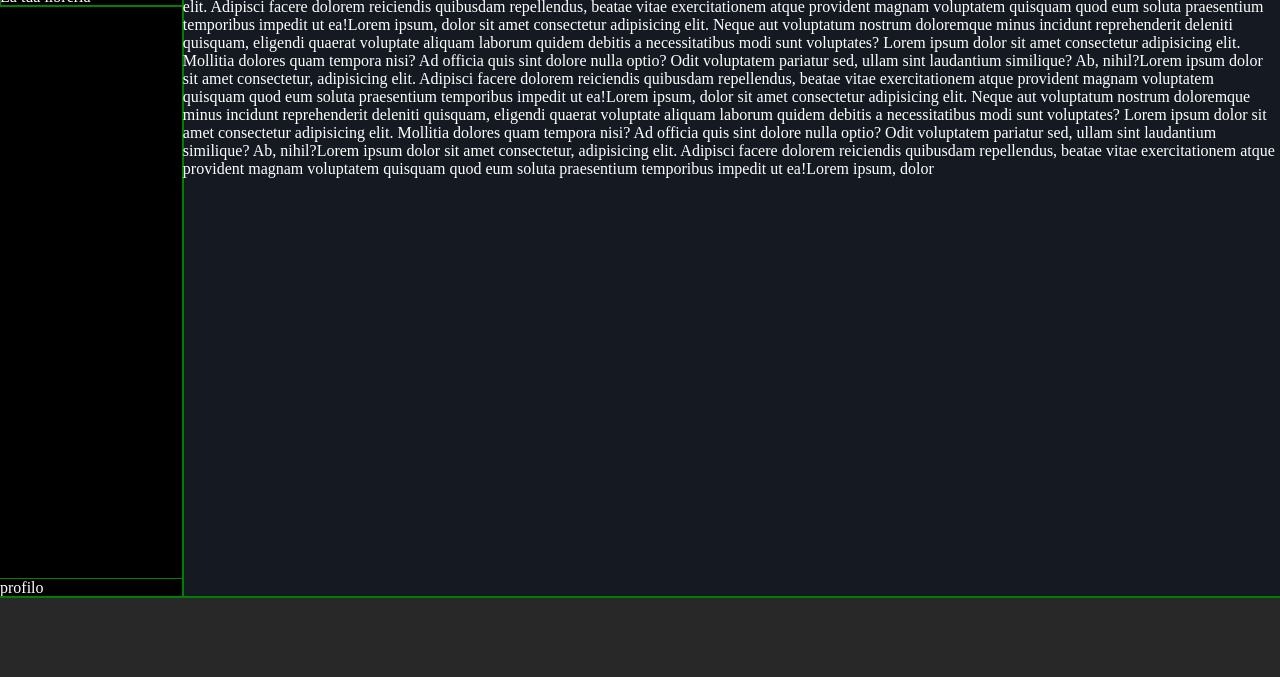
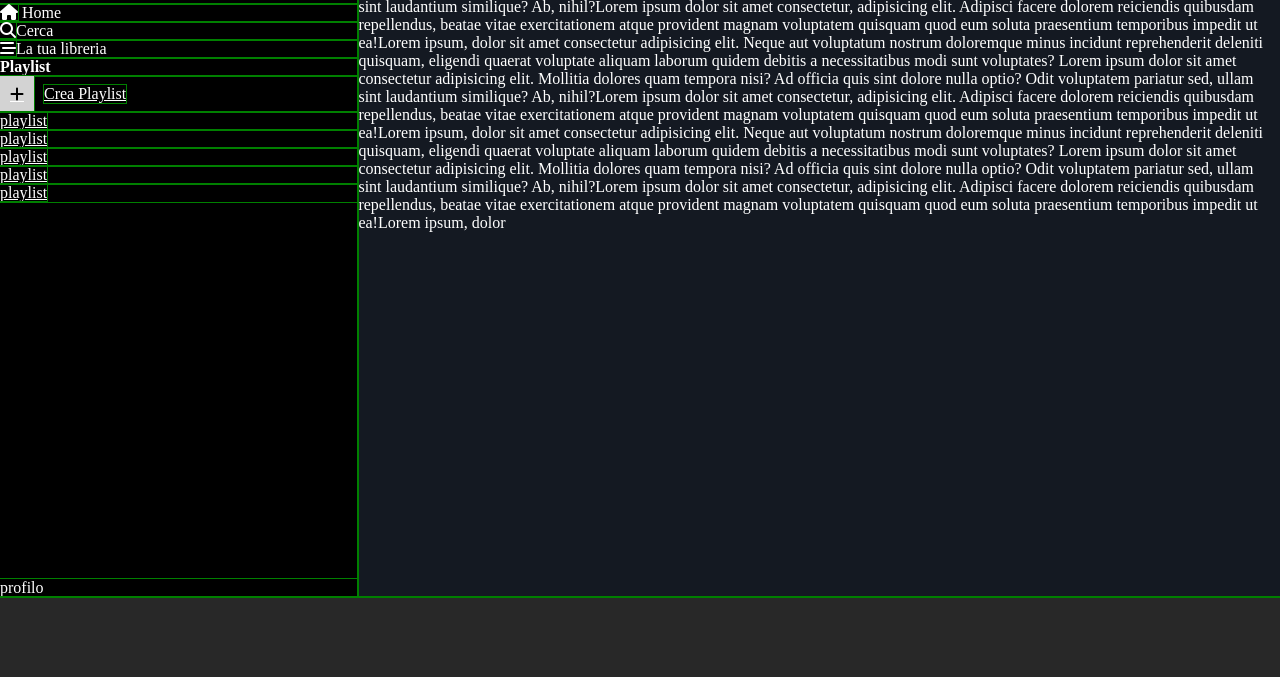
Before and after one commit to Riccardo-Gucciardo/html-css-spotifyweb, a plain HTML site: page index.html in a window 1280 px wide. Shown: the part 123-800 px from the top of the page. Drawn offline with Linux system fonts and the light colour scheme.

Commit message:
continuo esercizio

```diff
--- a/index.css
+++ b/index.css
@@ -3,6 +3,7 @@
     margin: 0;
     padding: 0;
     box-sizing: border-box;
+    color: white;
 }
 body{
     background-color: rgb(20, 25, 34);
@@ -15,7 +16,7 @@ body{
 }
 .side-bar{
     display: flex;
-    flex-basis: 10%;
+    flex-basis: 20%;
     flex-direction: column;
     justify-content: space-between;
     background-color: rgb(0, 0, 0);
@@ -55,11 +56,21 @@ body{
     text-decoration: none;
     padding: 10px 20px;
     border-radius: 20px;
+    color: white;
 }
 .logo{
     display: flex;
     padding-bottom: 20px;
 }
-.hidden-0{
 
+.contenuto-playlist a{
+    display: flex;
+    gap: 10px;
+    align-items: center;
 }
+.contenuto-playlist i {
+    padding: 10px;
+    background-color: lightgrey;
+    color: black;
+    text-decoration: none;
+}
--- a/index.html
+++ b/index.html
@@ -4,9 +4,11 @@
     <meta charset="UTF-8">
     <meta name="viewport" content="width=device-width, initial-scale=1.0">
     <title>Document</title>
-    <l1nK rel="stylesheet" href="https://conjs.Cloudflare.com/ajax/libs/font-awesome/6.7.1/css/all.min.css" -- crossorigin="anonymous" referrerpolicy="no-reterrer" />
     <link rel="stylesheet" href="./index.css">
     <link rel="stylesheet" href="./responsive.css">
+    <link rel="stylesheet" href="https://cdnjs.cloudflare.com/ajax/libs/font-awesome/6.7.1/css/all.min.css"
+    integrity="sha512-5Hs3dF2AEPkpNAR7UiOHba+lRSJNeM2ECkwxUIxC1Q/FLycGTbNapWXB4tP889k5T5Ju8fs4b1P5z/iB4nMfSQ=="
+    crossorigin="anonymous" referrerpolicy="no-referrer" />
 </head>
 <body>
     <div class="all">
@@ -16,14 +18,38 @@
                     <img style="width: 100%;" class="hidden-0" src="./immagini/logo-small.svg"alt="logo smartphone">
                     <img style="width: 100%;" class="hidden" src="./immagini/logo.svg" alt="logo big">
                 </div>
-                <div>
-                    <span ><i style="width: 100%;" class="fa-solid fa-house"></i> Home</span>
-                    <span>Cerca</i></span>
-                    <span><i style="width: 100%;" class="fa-solid fa-bars-staggered"></i>La tua libreria</span>
+                <div class="utent-utility">
+                <div class="menù" >
+                    <span ><i class="fa-solid fa-house"></i> Home</span>
+                    <span><i class="fa-solid fa-magnifying-glass"></i>Cerca</span>
+                    <span><i class="fa-solid fa-bars-staggered"></i>La tua libreria</span>
                 </div>
-                <div></div>
-             </div>
+                </div>
+                <div class="aggiungi-playlist">
+                        <h4>
+                            Playlist
+                        </h4>
+                        <div class="contenuto-playlist">
+                            <a style="color: white;" href="">
+                                <div class="quadrato">
+                                <i class="fa-solid fa-plus"></i>
+                                </div>
+                                <span>
+                                Crea Playlist
+                                </span>
+                            </a>
+                        </div >
+                        <ul >
+                            <li><a href="">playlist</a></li>
+                            <li><a href="">playlist</a></li>
+                            <li><a href="">playlist</a></li>
+                            <li><a href="">playlist</a></li>
+                            <li><a href="">playlist</a></li>
+                        </ul>
+                </div>
+            </div>
             <div class="bottom-side-bar"> profilo</div>
+
         </div>
             <div class="centrale">
                 <div class="header">
--- a/responsive.css
+++ b/responsive.css
@@ -1,5 +1,11 @@
 @media screen and (min-width: 320px) {
     .hidden{
+        display: none;
+    }
+    .utent-utility div{
+        display: none;
+    }
+    .aggiungi-playlist{
         display: none;
     }
 
@@ -12,7 +18,7 @@
         font-size: 1.5rem;
     }
     .side-bar{
-        flex-basis: 15%;
+        flex-basis: 35%;
     }
     .hidden{
         display: flex;
@@ -20,5 +26,8 @@
     .hidden-0{
         display: none;
     }
+    .utent-utility div{
+        display: flex;
+    }
 
 }
```
